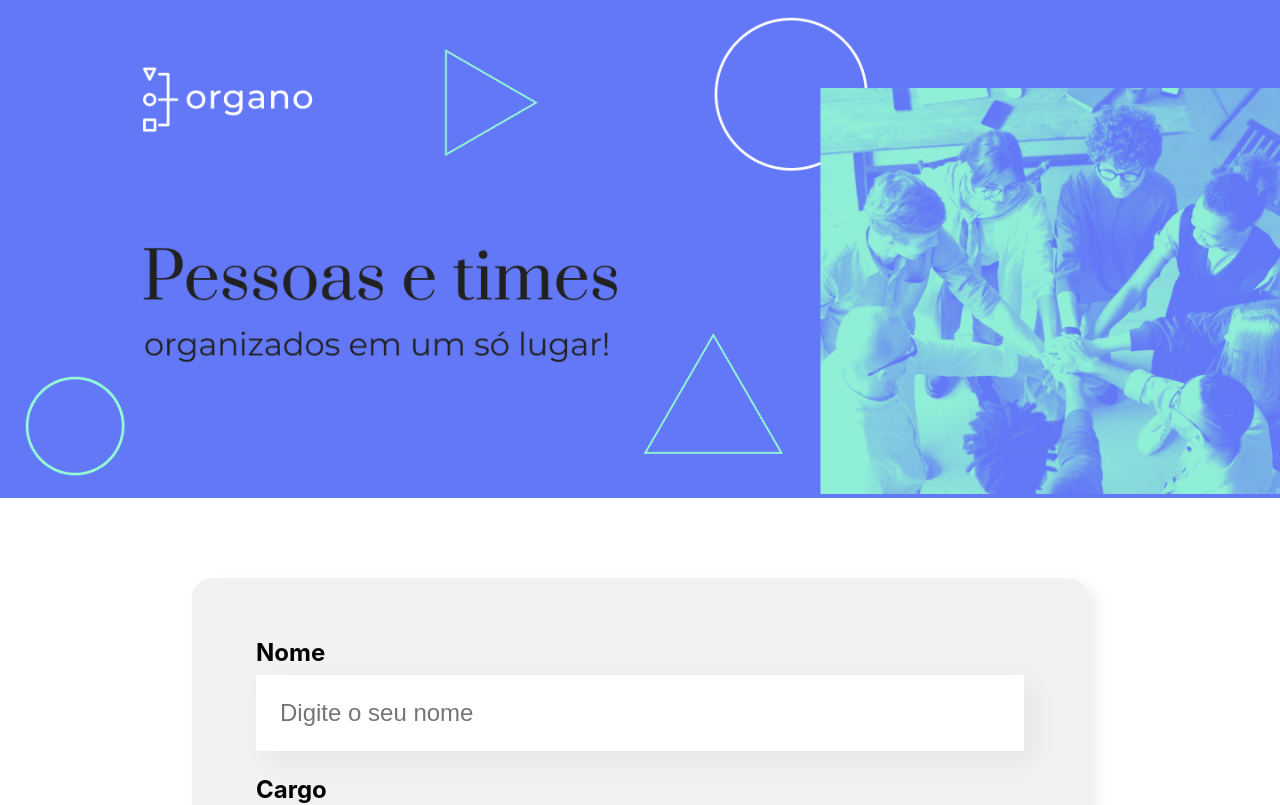
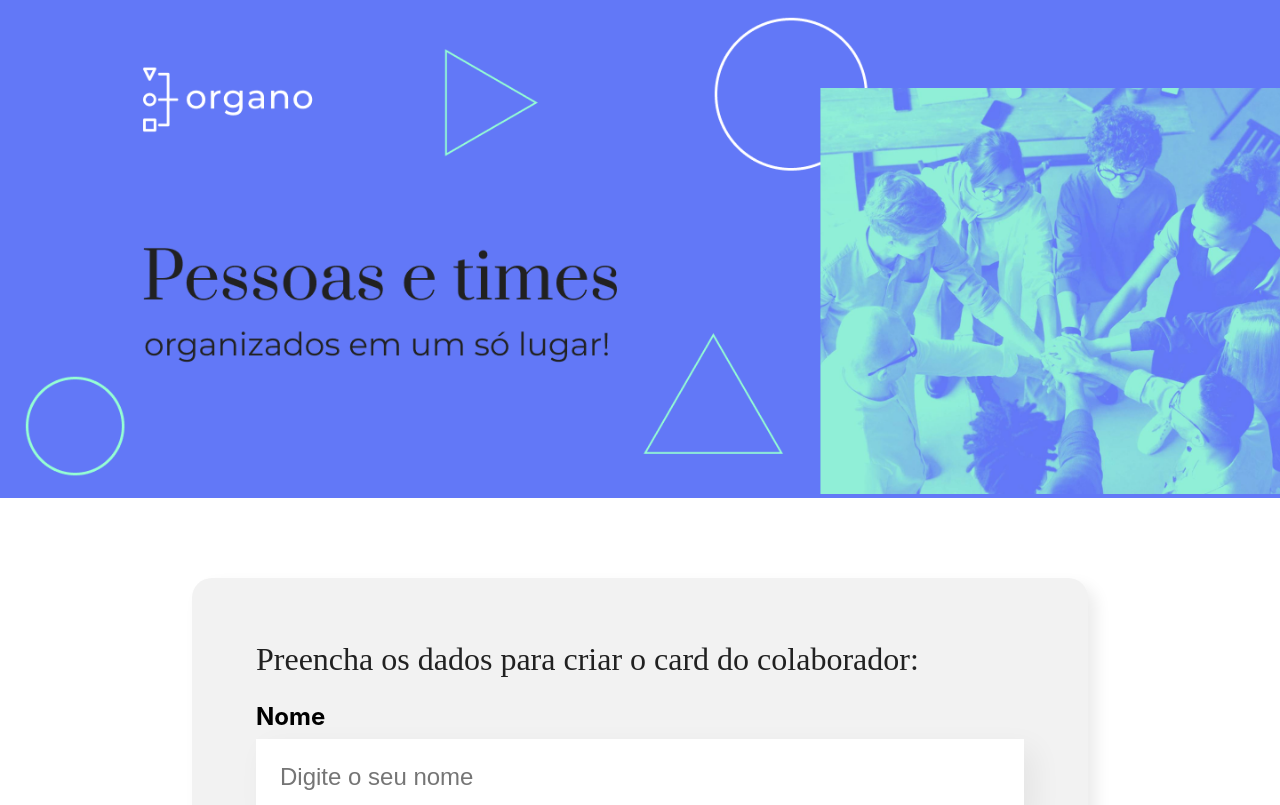
Before and after one commit to raphaelaferraz/organo, a React (Create React App) app in the folder organo/: page / in a window 1280 px wide. Shown: the top 805 px of the page. Built offline with nearby package versions, Linux system fonts and the light colour scheme.

Commit message:
Mudança de estilização do componente Formulario

```diff
--- a/organo/src/componentes/Formulario/Formulario.css
+++ b/organo/src/componentes/Formulario/Formulario.css
@@ -12,3 +12,11 @@
   box-shadow: 8px 8px 16px rgba(0, 0 ,0, 0.08);
   width: 60%;
 }
+
+.titulo_formulario {
+  color: #212121;
+  font-family: Prata;
+  font-size: 32px;
+  font-weight: 400;
+  margin-bottom: 20px;
+}
--- a/organo/src/componentes/Formulario/index.js
+++ b/organo/src/componentes/Formulario/index.js
@@ -5,6 +5,7 @@
   return (
     <section className="secao">
       <form className="secao_formulario">
+        <h2 className="titulo_formulario">Preencha os dados para criar o card do colaborador:</h2>
         <CampoTexto label='Nome' placeholder='Digite o seu nome' />
         <CampoTexto label='Cargo' placeholder='Digite o seu cargo' />
         <CampoTexto label='Imagem' placeholder='Informe o endereço da imagem' />
```
